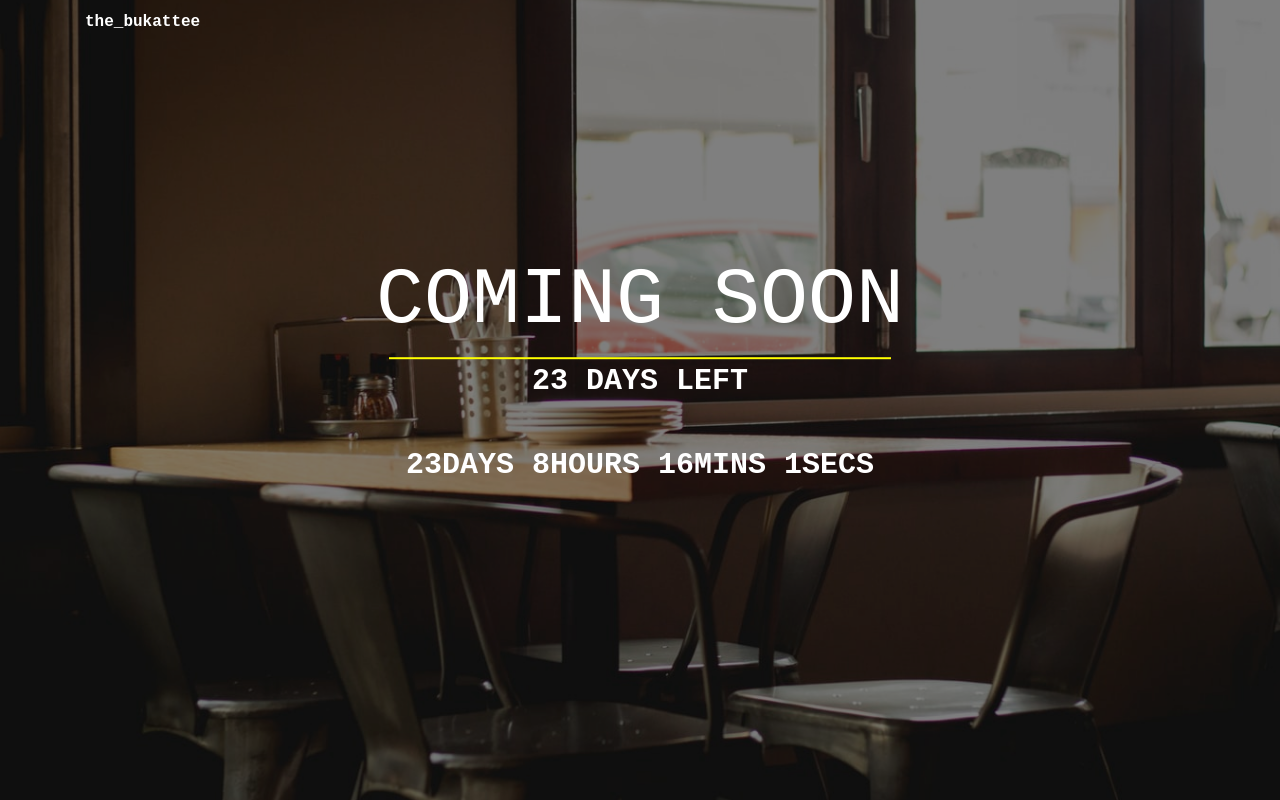
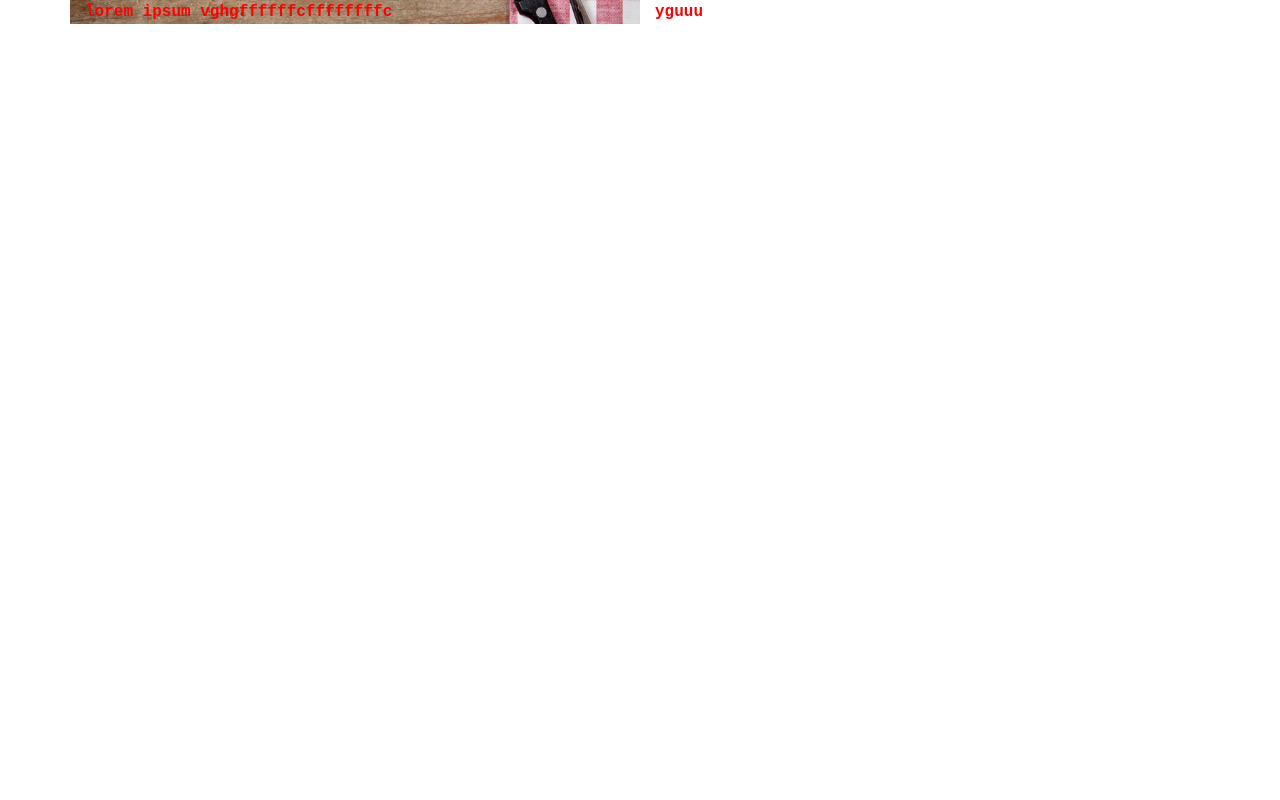
Before and after one commit to codyBiem17/the_bukatti, a React (Create React App) app: page /homepage in a window 1280 px wide. Built offline with nearby package versions, Linux system fonts and the light colour scheme.

Commit message:
battle with nsvlink react router

```diff
--- a/package.json
+++ b/package.json
@@ -10,6 +10,7 @@
     "bootstrap": "^4.6.0",
     "react": "^17.0.2",
     "react-dom": "^17.0.2",
+    "react-router-dom": "^5.2.0",
     "react-scripts": "4.0.3",
     "reactstrap": "^8.9.0",
     "web-vitals": "^1.1.1"
--- a/src/App.css
+++ b/src/App.css
@@ -11,24 +11,36 @@ html, body {
   font-weight: 800;
 }
 #root{
+  position: relative;
+}
+.landing-page-container{
   background-image: url('./assets/images/table1.jfif');
   background-size: cover;
   background-position: center;
-  position: relative;
   height: 100%;
   color: white;
 }
-.row{
+/* .row{ */
   /* position: relative; */
-}
+/* } */
 .App{
   position: fixed;
   top: 0;
   left: 0;
   height: 100%;
   width: 100%;
+}
+#overlay{
+  position: fixed;
+  top: 0;
+  left: 0;
+  height: 100%;
+  width: 100%;
   z-index: 10;
-  background-color: rgba(0,0,0,0.5);
+  padding-left: 0;
+  padding-right: 0;
+  background-color: rgba(41, 40, 40, 0.4);
+  /* border: 1px solid red; */
 }
 #bgText{
   text-transform: uppercase;
@@ -59,6 +71,20 @@ hr {
   border: 1px solid yellow;
 }
 
+/* -------------------homepage css----------------
+----------------------------------------------- */
+#homepage-container{
+  /* @media only screen */
+  color: red;
+}
+#heroImg{
+  background-image: url('./assets/images/banner2.jpg');
+  background-position: center;
+  background-size: cover;
+  position: relative;
+  height: 100%;
+}
+
 @media only screen and  (min-width: 768px){
   #bgText{
     font-size: 30px;
--- a/src/App.js
+++ b/src/App.js
@@ -1,11 +1,19 @@
 import React from 'react'
-import {LandingPage} from './Components/coming_soon'
+import {BrowserRouter as Router, Route, Switch} from 'react-router-dom'
+import HomePage from './Components/homepage'
+import LandingPage from './Components/coming_soon'
 import './App.css';
 
 function App() {
   return (
     <div className="App">
-      <LandingPage />
+      {/* <LandingPage /> */}
+      <Router>
+        <Switch>
+          <Route exact path="/" component={LandingPage} />
+          <Route path="/homepage" component={HomePage} />
+        </Switch>
+      </Router>
     </div>
   );
 }
--- a/src/Components/coming_soon.js
+++ b/src/Components/coming_soon.js
@@ -1,4 +1,5 @@
 import React, {useState} from 'react'
+import {NavLink} from 'react-router-dom'
 import {Container, Row, Col} from "reactstrap"
 
 
@@ -9,7 +10,7 @@ const getTimeLeft = () => {
     const timeDifference = countdownExpiry - currentDate
     // return timeDifference;
 
-    if(timeDifference > 0){
+    // if(timeDifference > 0){
         // calculatedays, hours, minutes and secongs left
         timeRemaining = {
             days: Math.floor(timeDifference / (1000 * 60 * 60 * 24)),
@@ -17,27 +18,28 @@ const getTimeLeft = () => {
             minutes: Math.floor((timeDifference / 1000 / 60) % 60),
             seconds: Math.floor((timeDifference % (1000 * 60)) / 1000)
         }
-    }
+    // }
     return (timeRemaining.days + 'days ' + timeRemaining.hours + 'hours ' + timeRemaining.minutes + 'mins '
             + timeRemaining.seconds + 'secs ')
-    // https://www.digitalocean.com/community/tutorials/react-countdown-timer-react-hooks
 }
-
 const LandingPage = () => {
     const [countDown, setCountdown] = useState(getTimeLeft())
-    const countDownTimer = () => {
-        setInterval(() => {
-            setCountdown(getTimeLeft())
-        }, 1000)
+
+    let timer = setInterval(() => { setCountdown(getTimeLeft())}, 1000);
+    if(timeRemaining.days < 0){
+        clearInterval(timer());
+        alert('HURRAY!!! We are now OPEN FOR BUSINESS!')
     }
-    countDownTimer();
 
 
     return (
-        <Container>
+        <Container className="landing-page-container">
+            <div id="overlay"></div>
             <Row >
                 <Col id="logo">
-                    <p>the_bukattee</p>
+                    <p>
+                        <NavLink to="/homepage"> da_bukattee </NavLink>
+                    </p>
                 </Col>
             </Row>
             <Row>
@@ -49,10 +51,18 @@ const LandingPage = () => {
             </Row>
             <Row>
                 <Col id="countdown-column">
-                    <p id="countdown-timer">{countDown}</p>
+                    <p id="countdown-timer">
+                        {timeRemaining.days > 0 ? countDown :
+                            <>
+                                {clearInterval(timer)}
+                                Click this NavLink to go to homepage
+                            </>
+                        }
+                    {/* {countDown} */}
+                    </p>
                 </Col>
             </Row>
         </Container>
     )
 }
-export {LandingPage}
+export default LandingPage
--- /dev/null
+++ b/src/Components/homepage.js
@@ -0,0 +1,30 @@
+import React, {useState} from 'react'
+import {Container, Row, Col, Navbar, NavbarBrand, NavbarToggler,
+    Nav, NavItem, NavLink, Collapse} from 'reactstrap'
+
+const HomePage = () => {
+    const [collapsed, setCollapsed] = useState(true)
+
+    const toggleNavbar = () => {
+        setCollapsed(!collapsed)
+    }
+
+    return (
+        <Container className="homepage-container">
+            {/* <Row>
+                <Navbar color="dark" dark expand="md">
+                    <NavbarBrand href="/">da_bukattee</NavbarBrand>
+                    <NavbarToggler />
+                    <Collapse>
+                    </Collapse>
+                </Navbar>
+            </Row> */}
+            <Row xs="2" id="heroImg-wrapper" style={{"color": "red"}}>
+                <Col className="this_homepage" id="heroImg">lorem ipsum vghgffffffcffffffffc</Col>
+                <Col className="this_homepage" id="heroImg-caption">yguuu</Col>
+            </Row>
+        </Container>
+    )
+}
+
+export default HomePage
--- /dev/null
+++ b/src/Components/index.js
@@ -0,0 +1,4 @@
+// using Barrel Pattern
+
+// export {default as LandingPage} from './coming_soon'
+// export {default as HomePage} from './homepage'
```
Also changed, not shown: 1 other file (tests, documents, lock files or other folders).
